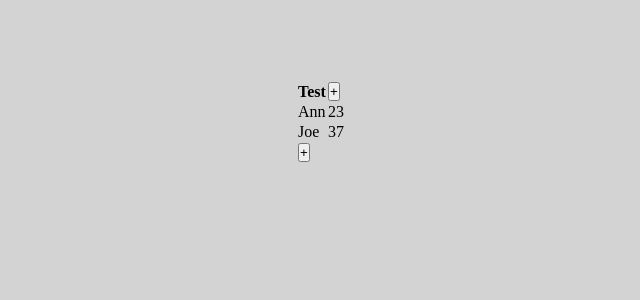
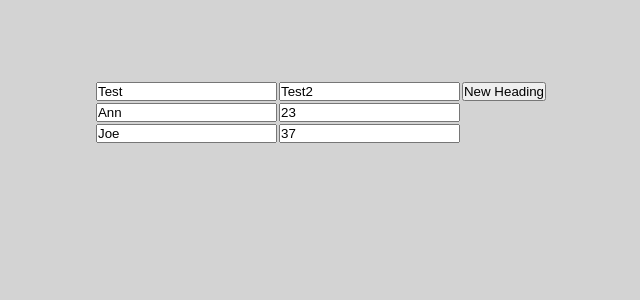
Before and after one commit to al-ptk/nosql-table, a React (Create React App) app: page / in a window 1280 px wide. Shown: the top 300 px of the page, without its empty margins (319-959 px from the left). Built offline with nearby package versions, Linux system fonts and the light colour scheme.

Commit message:
Create addHeading function

```diff
--- a/src/SchemaTable/NewSchemaTable.js
+++ b/src/SchemaTable/NewSchemaTable.js
@@ -6,25 +6,34 @@ export function SchemaTable(props) {
   const [headings, setHeadings] = useState(mockHeadings);
   const [rows, setRows] = useState(mockRows);
 
+  function addHeading() {
+    setHeadings(headings.concat(''));
+  }
+
   return (
     <StyledTable>
       <tbody>
         <tr>
           {headings.map((heading) => (
-            <th>{heading}</th>
+            <th>
+              <input value={heading} onChange={() => {}} />
+            </th>
           ))}
-          <button>+</button>
+          <button onClick={addHeading}>New Heading</button>
         </tr>
         {rows.map((row) => {
           return (
             <tr>
               {row.map((cell) => {
-                return <td>{cell}</td>;
+                return (
+                  <td>
+                    <input value={cell} onChange={() => {}} />
+                  </td>
+                );
               })}
             </tr>
           );
         })}
-        <button>+</button>
       </tbody>
     </StyledTable>
   );
@@ -36,7 +45,7 @@ export function SchemaTable(props) {
  * Each heading points to a list.
  */
 
-const mockHeadings = ['Test'];
+const mockHeadings = ['Test', 'Test2'];
 const mockRows = [
   ['Ann', 23],
   ['Joe', 37],
```
